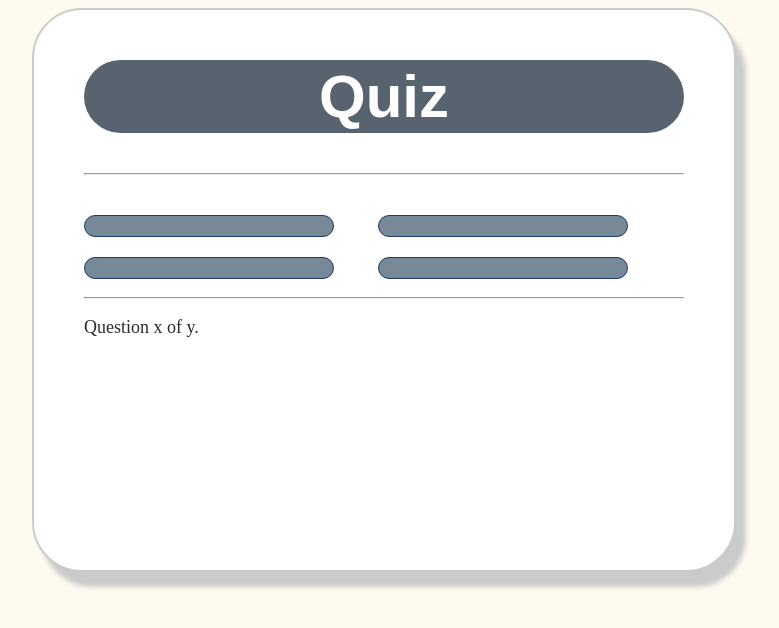
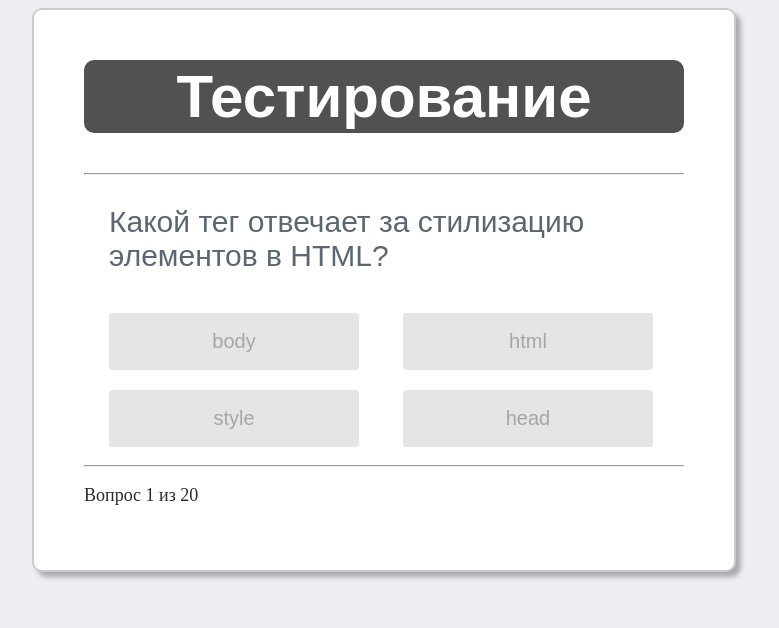
Before and after one commit to BillyPiston/quiz, a plain HTML site: page index.html in a window 1280 px wide. Shown: the whole page, without its empty margins (256-1035 px from the left). Drawn offline with Linux system fonts and the light colour scheme.

Commit message:
add of js code and css

```diff
--- a/app.js
+++ b/app.js
@@ -1,3 +1,66 @@
-/**
- * Created by Redkliff on 11.04.2017.
- */
+function populate() {
+    if (quiz.isEnded()){
+        showScores();
+    }
+    else {
+        var element = document.getElementById("question");
+        element.innerHTML = quiz.getQuestionIndex().text;
+
+        var choices = quiz.getQuestionIndex().choices;
+        for (var i = 0; i< choices.length; i++){
+            var element = document.getElementById("choice" + i);
+            element.innerHTML = choices[i];
+            guess("btn" + i, choices[i]);
+        }
+
+        showProgress();
+    }
+};
+
+function guess(id, guess) {
+    var button = document.getElementById(id);
+    button.onclick = function () {
+        quiz.guess(guess);
+        populate();
+    }
+};
+
+function showProgress() {
+    var currentQuestionNumber = quiz.questionIndex + 1;
+    var element = document.getElementById("progress");
+    element.innerHTML = "Вопрос " + currentQuestionNumber + " из " + quiz.questions.length;
+}
+
+function showScores() {
+    var gameOverHtml = "<h1>Result</h1>";
+        gameOverHtml += "<h2 id='score'> Your scores: " + quiz.score + "</h2>";
+        var element = document.getElementById("quiz");
+        element.innerHTML = gameOverHtml;
+};
+
+var questions = [
+    new Question("Какой тег отвечает за стилизацию элементов в HTML?", ["body", "html", "style", "head"], "style"),
+    new Question("Какой тег отвечает за стилизацию элементов в HTML?", ["body", "html", "style", "head"], "style"),
+    new Question("Какой тег отвечает за стилизацию элементов в HTML?", ["body", "html", "style", "head"], "style"),
+    new Question("Какой тег отвечает за стилизацию элементов в HTML?", ["body", "html", "style", "head"], "style"),
+    new Question("Какой тег отвечает за стилизацию элементов в HTML?", ["body", "html", "style", "head"], "style"),
+    new Question("Какой тег отвечает за стилизацию элементов в HTML?", ["body", "html", "style", "head"], "style"),
+    new Question("Какой тег отвечает за стилизацию элементов в HTML?", ["body", "html", "style", "head"], "style"),
+    new Question("Какой тег отвечает за стилизацию элементов в HTML?", ["body", "html", "style", "head"], "style"),
+    new Question("Какой тег отвечает за стилизацию элементов в HTML?", ["body", "html", "style", "head"], "style"),
+    new Question("Какой тег отвечает за стилизацию элементов в HTML?", ["body", "html", "style", "head"], "style"),
+    new Question("Какой тег отвечает за стилизацию элементов в HTML?", ["body", "html", "style", "head"], "style"),
+    new Question("Какой тег отвечает за стилизацию элементов в HTML?", ["body", "html", "style", "head"], "style"),
+    new Question("Какой тег отвечает за стилизацию элементов в HTML?", ["body", "html", "style", "head"], "style"),
+    new Question("Какой тег отвечает за стилизацию элементов в HTML?", ["body", "html", "style", "head"], "style"),
+    new Question("Какой тег отвечает за стилизацию элементов в HTML?", ["body", "html", "style", "head"], "style"),
+    new Question("Какой тег отвечает за стилизацию элементов в HTML?", ["body", "html", "style", "head"], "style"),
+    new Question("Какой тег отвечает за стилизацию элементов в HTML?", ["body", "html", "style", "head"], "style"),
+    new Question("Какой тег отвечает за стилизацию элементов в HTML?", ["body", "html", "style", "head"], "style"),
+    new Question("Какой тег отвечает за стилизацию элементов в HTML?", ["body", "html", "style", "head"], "style"),
+    new Question("Какой тег отвечает за стилизацию элементов в HTML?", ["body", "html", "style", "head"], "style")
+];
+
+var quiz = new Quiz(questions);
+
+populate();
--- a/index.html
+++ b/index.html
@@ -8,24 +8,28 @@
 <body>
 
 <div class="grid">
-    <div class="quiz">
-        <h1>Quiz</h1>
+    <div id="quiz">
+        <h1>Тестирование</h1>
         <hr>
-        <p class="question"></p>
+        <p id="question"></p>
         <div class="buttons">
-            <button class="btn0"><span class="choise0"></span></button>
-            <button class="btn1"><span class="choise1"></span></button>
-            <button class="btn2"><span class="choise2"></span></button>
-            <button class="btn3"><span class="choise3"></span></button>
+            <button id="btn0"><span id="choice0"></span></button>
+            <button id="btn1"><span id="choice1"></span></button>
+            <button id="btn2"><span id="choice2"></span></button>
+            <button id="btn3"><span id="choice3"></span></button>
         </div>
         <hr>
         <footer>
-            <p class="progress">Question x of y.</p>
+            <p id="progress">Question x of y.</p>
         </footer>
 
     </div>
 
 </div>
 
+<script src="quiz_controller.js"></script>
+<script src="question.js"></script>
+<script src="app.js"></script>
+
 </body>
 </html>
--- a/quiz_controller.js
+++ b/quiz_controller.js
@@ -0,0 +1,23 @@
+function Quiz(questions) {
+    this.score = 0;
+    this.questions = questions;
+    this.questionIndex = 0;
+}
+
+Quiz.prototype.getQuestionIndex = function () {
+    return this.questions[this.questionIndex];
+}
+
+Quiz.prototype.isEnded = function () {
+    return this.questions.length === this.questionIndex;
+}
+
+Quiz.prototype.guess = function (answer) {
+
+
+    if (this.getQuestionIndex().correctAnswer(answer)){
+        this.score++;
+    }
+
+    this.questionIndex++;
+}
--- a/style.css
+++ b/style.css
@@ -1,5 +1,5 @@
 body{
-    background-color: floralwhite;
+    background-color: #EFEEF2;
 }
 
 .grid{
@@ -8,52 +8,62 @@ body{
     margin: 0 auto;
     background-color: #fff;
     padding: 10px 50px 50px 50px;
-    border-radius: 50px;
+    border-radius: 10px;
     border: 2px solid #cbcbcb;
-    box-shadow: 10px 15px 5px #cbcbcb;
+    box-shadow: 5px 5px 5px #AAAAAF;
 }
 
 .grid h1{
     font-family: sans-serif;
-    background-color: #57636e;
+    background-color: #515151;
     font-size: 60px;
     text-align: center;
     color: #fff;
     padding: 2px 0px;
-    border-radius: 50px;
+    border-radius: 10px;
 }
 
-.grid .question{
+.grid #question{
     font-family: sans-serif;
     font-size: 30px;
     color: #5a6772;
+    position: relative;
+    left: 25px;
 }
 
 .buttons{
     margin-top: 30px;
+    position: relative;
+    left: 25px;
 }
 
-.btn0, .btn1, .btn2, .btn3{
-    background-color: #778897;
+#btn0, #btn1, #btn2, #btn3{
+    background-color: #e5e5e5;
     width: 250px;
     font-size: 20px;
-    color: #fff;
-    border: 1px solid #1d3c6a;
-    border-radius: 50px;
+    color: #a6a6a6;
+    border: 1px solid #e5e5e5;
+    border-radius: 3px;
+    line-height: 35px;
     margin: 10px 40px 10px 0px;
     padding: 10px 10px;
 }
 
-.progress{
+#progress{
     color: #2b2b2b;
     font-size: 18px;
 }
 
-.btn0:hover, .btn1:hover, .btn2:hover, .btn3:hover{
+#btn0:hover, #btn1:hover, #btn2:hover, #btn3:hover{
     cursor: pointer;
-    background-color: #57636e;
+    background-color: #515151;
+    color: #ffffff;
 }
 
-.btn0:focus, .btn1:focus, .btn2:focus, .btn3:focus{
+#btn0:focus, #btn1:focus, #btn2:focus, #btn3:focus{
     outline: 0;
 }
+
+#score{
+    text-align: center;
+}
```
